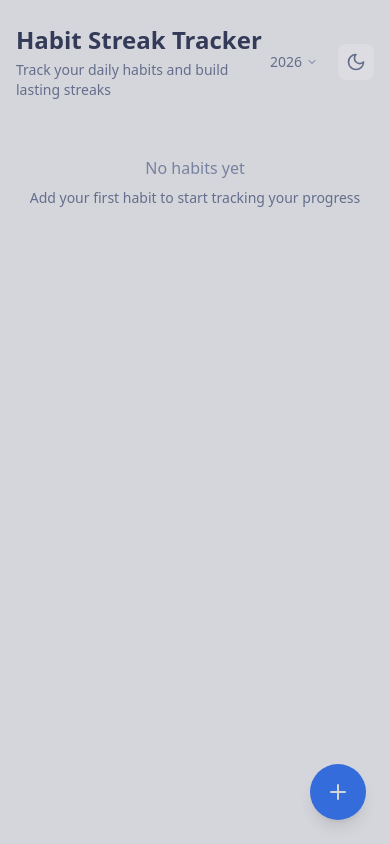
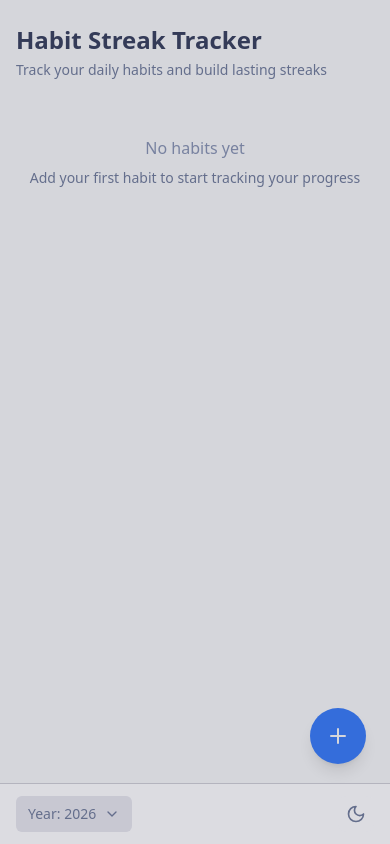
Before and after one commit to johnleoclaudio/habitstreak, a React (Vite) app: page / in a window 390 px wide. Built offline with nearby package versions, Linux system fonts and the light colour scheme.

Commit message:
feat: rearranged year picker and theme toggle button

```diff
--- a/src/App.tsx
+++ b/src/App.tsx
@@ -47,8 +47,9 @@ export const App = () => {
 
   return (
     <div className="min-h-screen bg-tokyo-bg transition-colors">
-      <div className="max-w-5xl mx-auto px-4 py-6">
-        <header className="flex items-center justify-between mb-6">
+      <div className="max-w-5xl mx-auto px-4 py-6 pb-24 md:pb-6">
+        <header className="mb-6">
+          <div className="flex items-center justify-between">
             <div>
               <h1 className="text-2xl font-bold text-tokyo-fg">
                 Habit Streak Tracker
@@ -57,11 +58,9 @@ export const App = () => {
                 Track your daily habits and build lasting streaks
               </p>
             </div>
-          <div className="flex items-center gap-3">
-            {/* Add Habit - Desktop only */}
-            <div className="hidden md:block">
+            {/* Desktop controls */}
+            <div className="hidden md:flex items-center gap-3">
               <AddHabitForm onAddHabit={addHabit} />
-            </div>
 
               {/* Year Selector */}
               <div className="relative" ref={dropdownRef}>
@@ -99,6 +98,7 @@ export const App = () => {
                 )}
               </div>
               <DarkModeToggle />
+            </div>
           </div>
         </header>
 
@@ -142,8 +142,51 @@ export const App = () => {
         </div>
 
         {/* Floating Add Habit Button - Mobile only */}
-        <div className="md:hidden fixed bottom-6 right-6 z-50">
+        <div className="md:hidden fixed bottom-20 right-6 z-50">
           <AddHabitForm onAddHabit={addHabit} isMobile={true} />
+        </div>
+
+        {/* Mobile Footer with Year Picker and Dark Mode Toggle */}
+        <div className="md:hidden fixed bottom-0 left-0 right-0 bg-tokyo-bg1 border-t border-tokyo-bg3 px-4 py-3 z-40">
+          <div className="max-w-5xl mx-auto flex items-center justify-between">
+            {/* Year Selector */}
+            <div className="relative">
+              <button
+                onClick={() => setIsYearDropdownOpen(!isYearDropdownOpen)}
+                className="flex items-center gap-2 px-3 py-2 text-sm text-tokyo-fg3 hover:text-tokyo-fg transition-colors bg-tokyo-bg2 rounded-md"
+              >
+                <span>Year: {selectedYear}</span>
+                <ChevronDown className={`h-4 w-4 transition-transform ${isYearDropdownOpen ? 'rotate-180' : ''}`} />
+              </button>
+
+              {isYearDropdownOpen && (
+                <div className="absolute bottom-full left-0 mb-2 bg-tokyo-bg1 border border-tokyo-bg3 rounded-md shadow-lg z-50 min-w-full max-h-48 overflow-y-auto">
+                  {availableYears.map((year) => (
+                    <button
+                      key={year}
+                      onClick={() => {
+                        setSelectedYear(year)
+                        setIsYearDropdownOpen(false)
+                      }}
+                      className={`
+                        w-full px-3 py-2 text-sm text-left hover:bg-tokyo-bg2 transition-colors
+                        ${year === selectedYear ? 'bg-tokyo-bg2 text-tokyo-blue' : 'text-tokyo-fg'}
+                        ${year === availableYears[0] ? 'rounded-t-md' : ''}
+                        ${year === availableYears[availableYears.length - 1] ? 'rounded-b-md' : ''}
+                      `}
+                    >
+                      {year}
+                      {year === currentYear && (
+                        <span className="ml-2 text-xs text-tokyo-fg4">(current)</span>
+                      )}
+                    </button>
+                  ))}
+                </div>
+              )}
+            </div>
+
+            <DarkModeToggle />
+          </div>
         </div>
       </div>
     </div>
```
Lines whose indentation alone changed are shown as unchanged.
